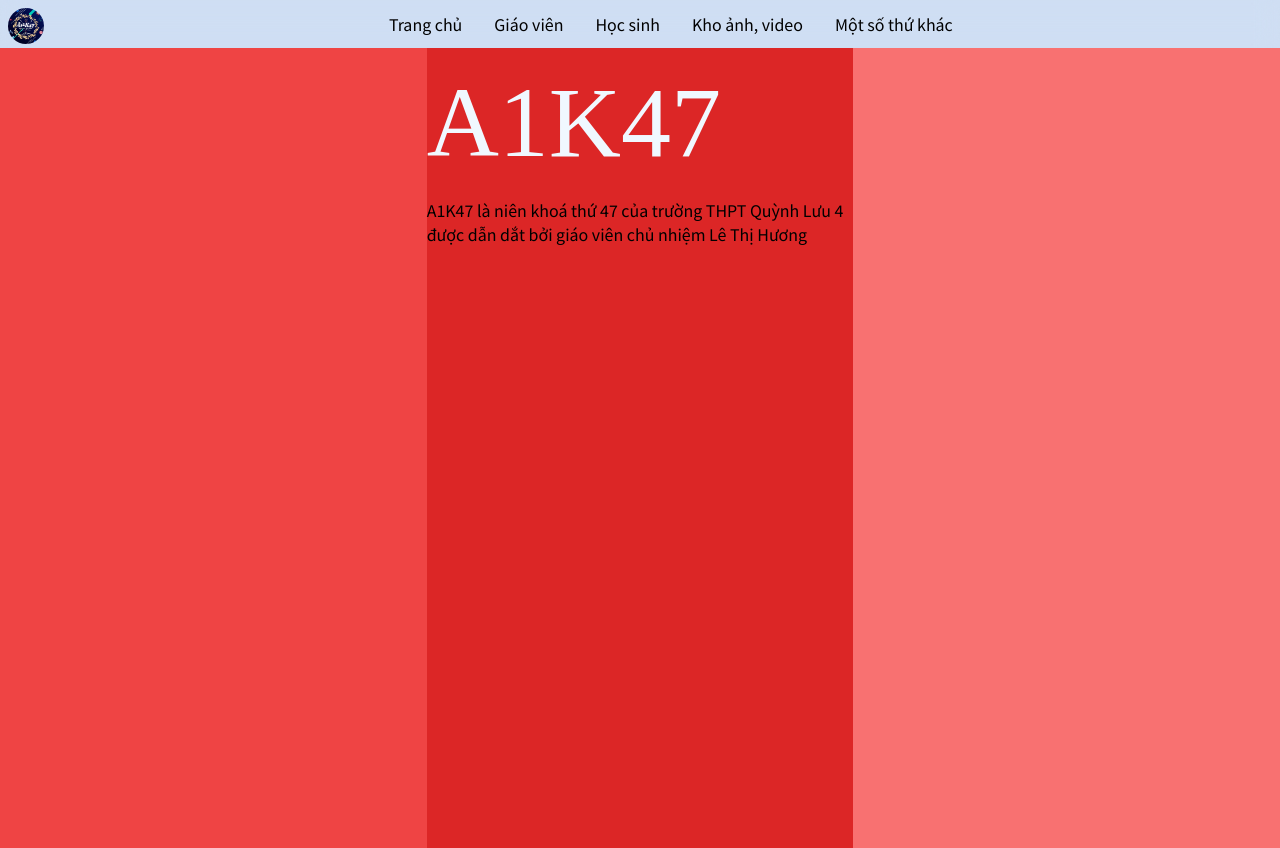
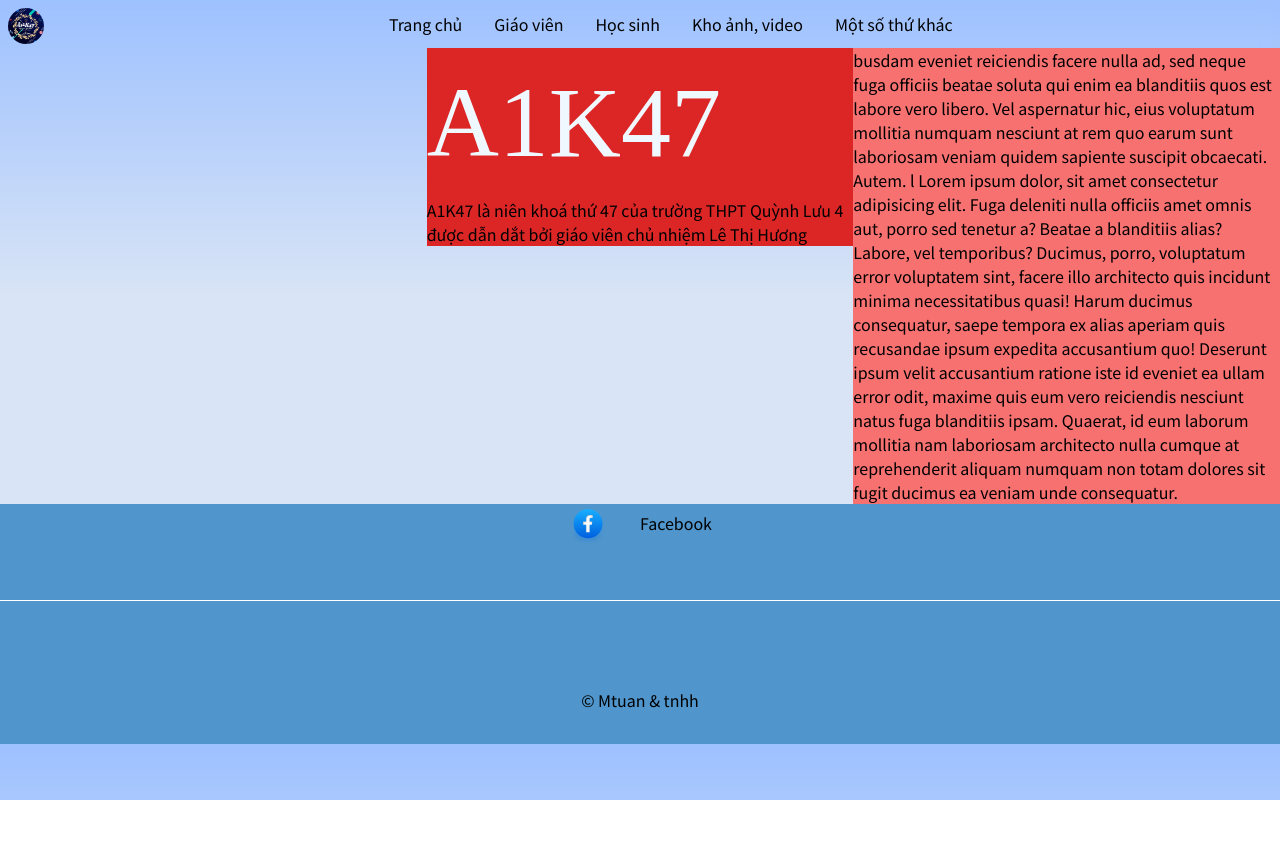
Before and after one commit to Sineskynee/A1k47QL4, a plain HTML site: page index.html in a window 1280 px wide. After the commit the page ends 800 px from the top, so only its background shows below. Drawn offline with nearby package versions, Linux system fonts and the light colour scheme; a web font is replaced by a local one.

Commit message:
update home
Gộp home vào chung div, đưa navbar về sticky
update footer

```diff
--- a/css/main.css
+++ b/css/main.css
@@ -39,8 +39,10 @@ body {
     rgba(133, 177, 255, 0.8) 100%
   );
 }
-
-header {
+.mo {
+  backdrop-filter: blur(10px);
+}
+#header {
   display: block;
   box-shadow: 0 4px 6px -1px rgb(0 0 0 / 0.1), 0 2px 4px -2px rgb(0 0 0 / 0.1);
   background-color: rgb(207, 222, 243);
@@ -48,9 +50,10 @@ header {
   background: linear-gradient(
     90deg,
     rgba(207, 222, 243, 1) 100%,
-    rgba(133, 177, 255, 1) 60%
+    rgb(96, 153, 252) 60%
   );
   height: 48px;
+  backdrop-filter: blur(10px);
 }
 .navbar {
   padding-top: 12px;
@@ -77,3 +80,13 @@ li:hover {
   font-size: 100px;
   color: aliceblue;
 }
+#footer {
+  background-color: #5096cc;
+}
+.footer__links {
+  list-style: none;
+  display: flex;
+  align-items: center;
+  justify-content: space-between;
+  gap: 2rem;
+}
--- a/index.html
+++ b/index.html
@@ -9,9 +9,10 @@
     <script src="/js/home.js"></script>
   </head>
   <body>
-    <header>
+    <div id="container">
+      <div id="navbar" class="sticky top-0 z-40 w-full backdrop-blur flex-none">
         <div
-        class="fixed w-full top-0 padding-scrollbar backdrop-blur-md h-12 flex justify-between items-center"
+          class="w-full top-0 padding-scrollbar backdrop-blur-md h-12 flex justify-between items-center border-gray-500"
         >
           <div class="top-0 left-0 w-12 h-12 pt-2 m-2">
             <a href="index.html"
@@ -21,7 +22,6 @@
                 id="logo"
             /></a>
           </div>
-
           <ul class="navbar justify-center h-full w-full">
             <li><a href="index.html">Trang chủ</a></li>
             <li><a href="">Giáo viên</a></li>
@@ -30,21 +30,58 @@
             <li><a href="">Một số thứ khác</a></li>
           </ul>
         </div>
-    </header>
-    <main>
+      </div>
+      <div id="main">
         <div class="w-full h-full flex">
-        <div class="bg-red-500 w-1/3 h-[100vh]"></div>
-        <div class="bg-red-600 w-1/3 h-[100vh]">
+          <div class="bg-red-500 w-1/3 h-full"></div>
+          <div class="bg-red-600 w-1/3 h-full">
             <div class="justify-center flex-col items-center align-middle">
               <h1 id="A1K47">A1K47</h1>
               <h3>
-              A1K47 là niên khoá thứ 47 của trường THPT Quỳnh Lưu 4 được dẫn dắt
-              bởi giáo viên chủ nhiệm Lê Thị Hương
+                A1K47 là niên khoá thứ 47 của trường THPT Quỳnh Lưu 4 được dẫn
+                dắt bởi giáo viên chủ nhiệm Lê Thị Hương
               </h3>
             </div>
           </div>
-        <div class="bg-red-400 w-1/3 h-[100vh]"></div>
+          <div class="bg-red-400 w-1/3 h-full">
+            busdam eveniet reiciendis facere nulla ad, sed neque fuga officiis
+            beatae soluta qui enim ea blanditiis quos est labore vero libero.
+            Vel aspernatur hic, eius voluptatum mollitia numquam nesciunt at rem
+            quo earum sunt laboriosam veniam quidem sapiente suscipit obcaecati.
+            Autem. l Lorem ipsum dolor, sit amet consectetur adipisicing elit.
+            Fuga deleniti nulla officiis amet omnis aut, porro sed tenetur a?
+            Beatae a blanditiis alias? Labore, vel temporibus? Ducimus, porro,
+            voluptatum error voluptatem sint, facere illo architecto quis
+            incidunt minima necessitatibus quasi! Harum ducimus consequatur,
+            saepe tempora ex alias aperiam quis recusandae ipsum expedita
+            accusantium quo! Deserunt ipsum velit accusantium ratione iste id
+            eveniet ea ullam error odit, maxime quis eum vero reiciendis
+            nesciunt natus fuga blanditiis ipsam. Quaerat, id eum laborum
+            mollitia nam laboriosam architecto nulla cumque at reprehenderit
+            aliquam numquam non totam dolores sit fugit ducimus ea veniam unde
+            consequatur.
           </div>
-    </main>
+        </div>
+      </div>
+      <div>
+        <div
+          id="footer"
+          class="bg-blue-800 w-full h-[30vh] flex flex-col justify-between"
+        >
+          <div id="fb" class="justify-center align-middle flex">
+            <div class="footer__links">
+              <div class="w-10 h-10 justify-start">
+                <li>
+                  <img src="/footage/facebook-circle.png" id="fb icon" />
+                </li>
+              </div>
+              <li id="link fb"><a href="https://fb.com">Facebook</a></li>
+            </div>
+          </div>
+          <div class="h-px w-full bg-white"></div>
+          <div class="py-8 text-center">© Mtuan & tnhh</div>
+        </div>
+      </div>
+    </div>
   </body>
 </html>
--- a/js/home.js
+++ b/js/home.js
@@ -0,0 +1,10 @@
+document.getElementById("fb icon").addEventListener("click", function () {
+  document.getElementById("link fb").click();
+});
+window.addEventListener("scroll", function () {
+  var navbar = document.getElementById("navbar");
+  if (window.scrollY > window.innerHeight * 0.05) {
+    navbar.style.backgroundImage =
+      "linear-gradient(to right, rgba(207, 222, 243, 0.8), rgba(133, 177, 255, 0.8))";
+  }
+});
```
Also changed, not shown: footage/facebook-circle.png (added). Lines whose indentation alone changed are shown as unchanged.
